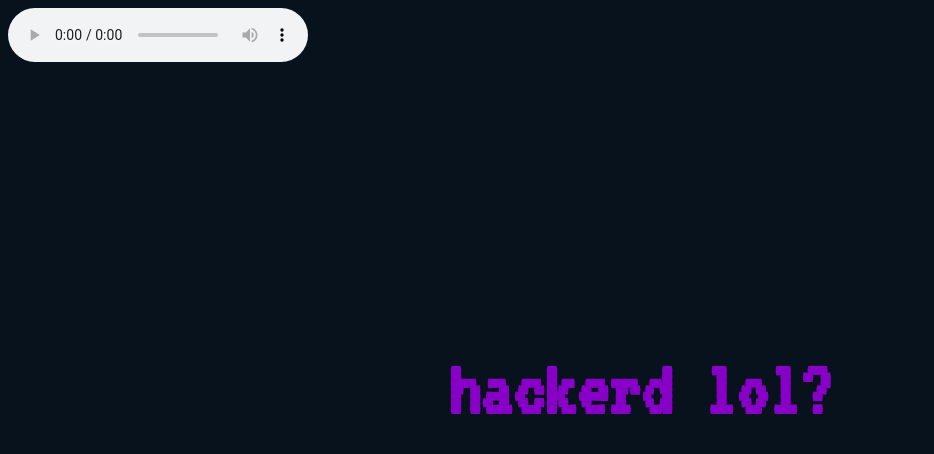
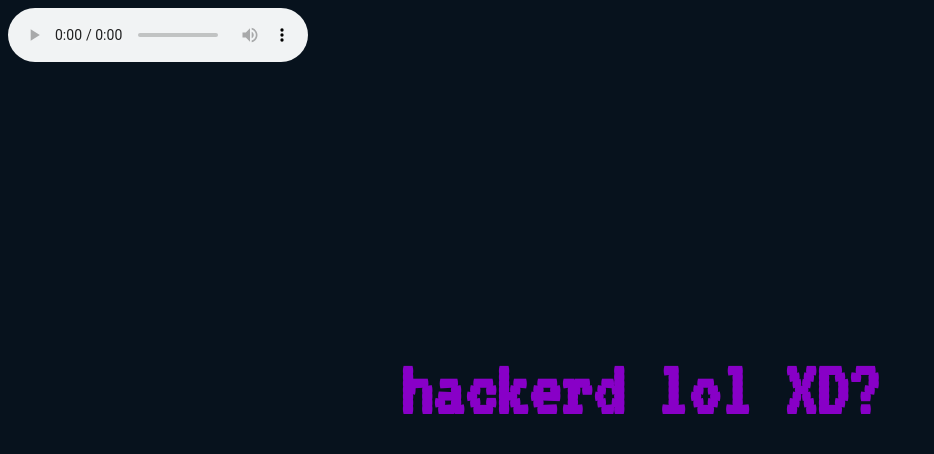
Before and after one commit to amfleexx/index, a plain HTML site: page aakriti.html in a window 1280 px wide. Shown: the whole page, without its empty margins (0-934 px from the left). Drawn offline with Linux system fonts and the light colour scheme.

Commit message:
Create aakriti.html

```diff
--- a/aakriti.html
+++ b/aakriti.html
@@ -37,7 +37,7 @@ body{
 
     <script>
         var i = 0;
-        var txt = 'hackerd lol?';
+        var txt = 'hackerd lol XD?';
         var speed = 300;
 
         typeMyText();
```
